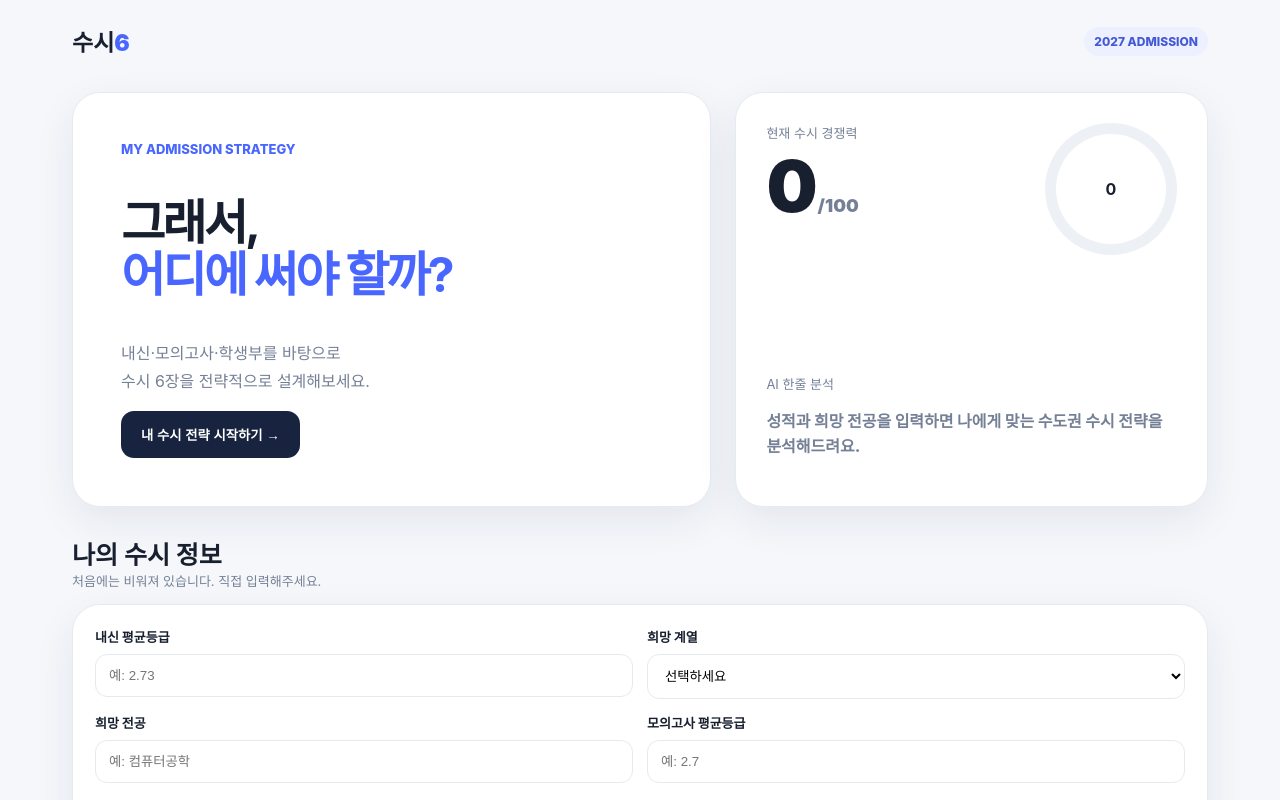
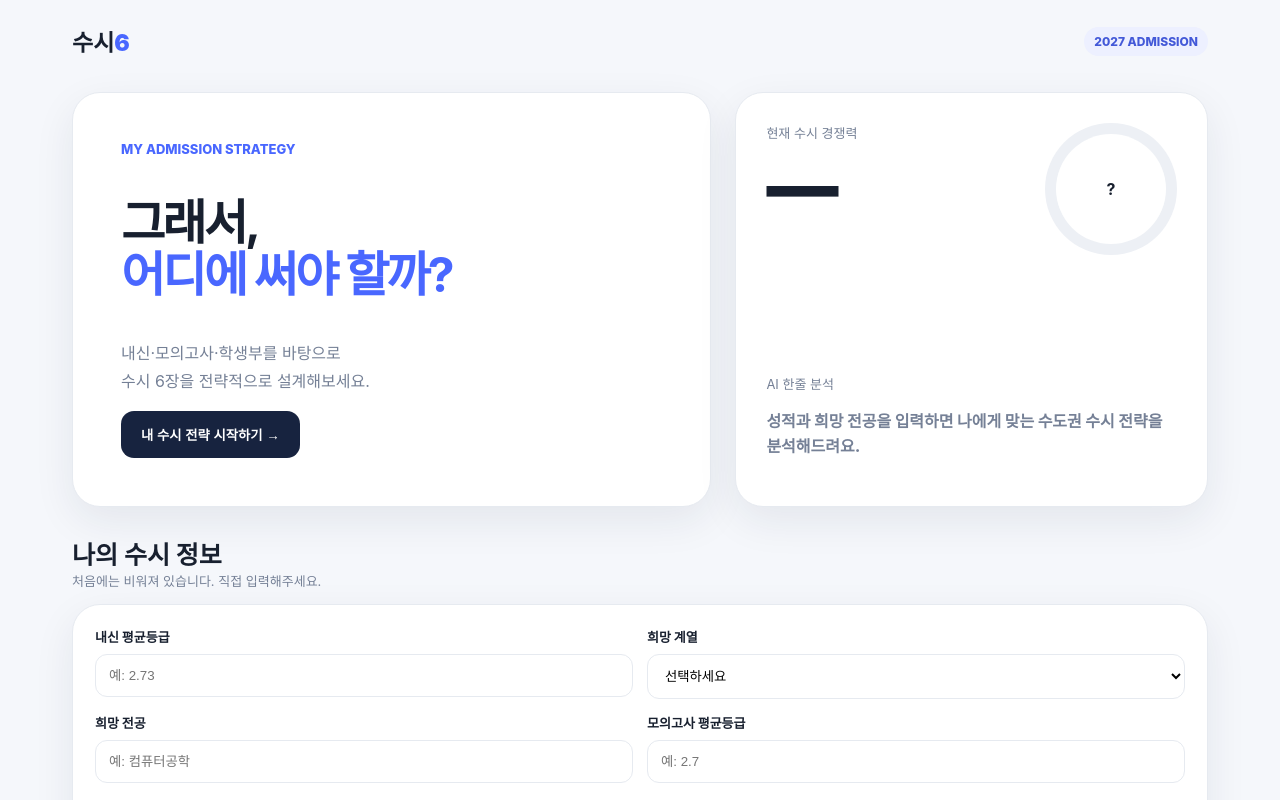
Before and after one commit to sooyachoco/2027_susi, a Next.js app: page / in a window 1280 px wide. Shown: the top 800 px of the page. Built offline with nearby package versions, Linux system fonts and the light colour scheme.

Commit message:
feat: hide competitiveness score until profile is ready

```diff
--- a/components/ScorePanel.tsx
+++ b/components/ScorePanel.tsx
@@ -1,33 +1,8 @@
-export function ScorePanel({
-  total,
-  aiSummary,
-}: {
-  total: number;
-  aiSummary: string;
-}) {
-  return (
-    <div className="panel scorePanel">
-      <div className="scoreTop">
-        <div>
-          <div className="muted">현재 수시 경쟁력</div>
-          <div className="score">
-            {total}
-            <small>/100</small>
-          </div>
-        </div>
-        <div
-          className="ring"
-          style={{
-            background: `conic-gradient(var(--blue) 0 ${total}%, #edf0f5 ${total}%)`,
-          }}
-        >
-          <b>{total}</b>
-        </div>
-      </div>
-      <div>
-        <div className="muted">AI 한줄 분석</div>
-        <p style={{ fontWeight: 800, lineHeight: 1.6 }}>{aiSummary}</p>
-      </div>
+export function ScorePanel({ total, aiSummary, ready }: { total: number; aiSummary: string; ready: boolean }) {
+  return <div className="panel scorePanel">
+    <div className="scoreTop"><div><div className="muted">현재 수시 경쟁력</div><div className="score">{ready ? total : "—"}{ready && <small>/100</small>}</div></div>
+      <div className="ring" style={{ background: ready ? `conic-gradient(var(--blue) 0 ${total}%, #edf0f5 ${total}%)` : "#edf0f5" }}><b>{ready ? total : "?"}</b></div>
     </div>
-  );
+    <div><div className="muted">AI 한줄 분석</div><p style={{fontWeight:800,lineHeight:1.6}}>{aiSummary}</p></div>
+  </div>;
 }
```
